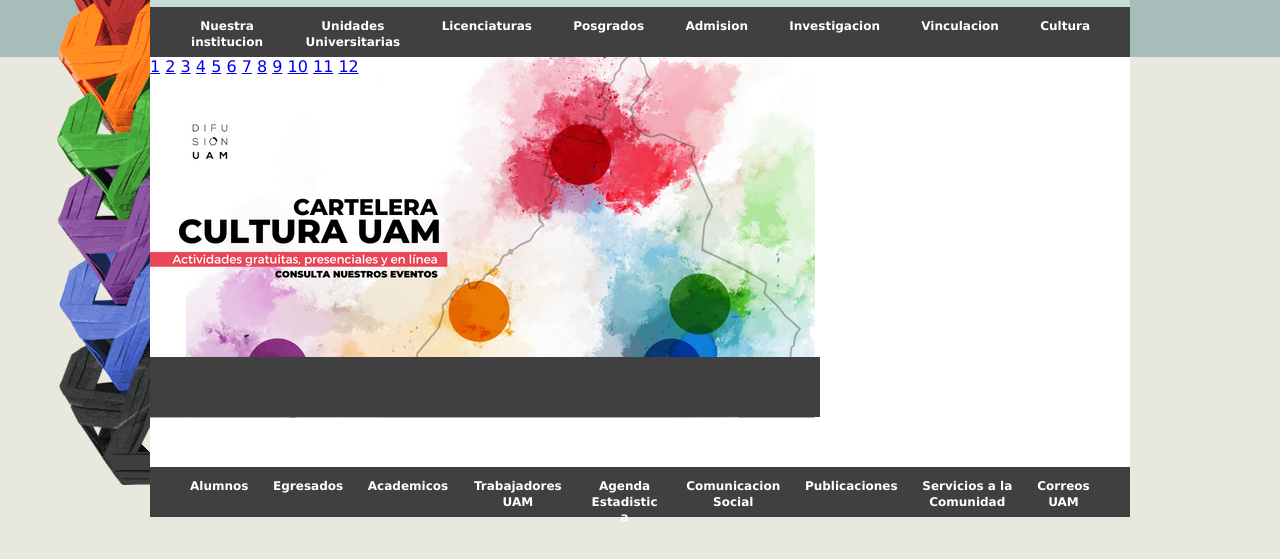
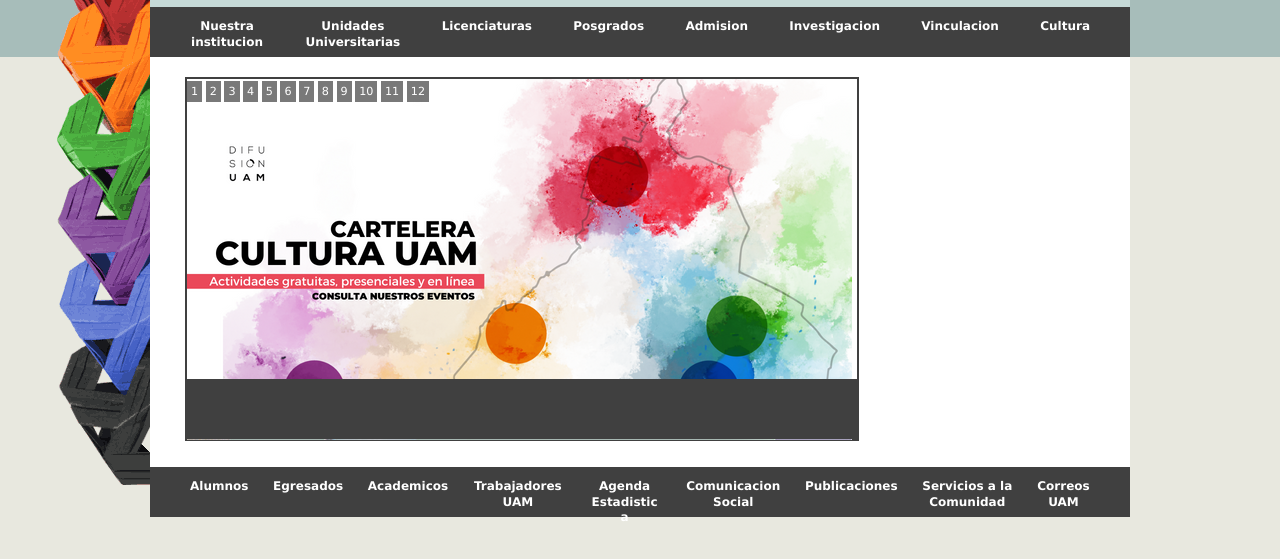
Before and after one commit to rhdedgar23/UAM-LandingPage, a plain HTML site: page index.html in a window 1280 px wide. Shown: the part 93-652 px from the top of the page. Drawn offline with Linux system fonts and the light colour scheme.

Commit message:
Termino de Carrusel. Falta colocar el div "imagenes-aside"

```diff
--- a/app/scss/_navLinks.scss
+++ b/app/scss/_navLinks.scss
@@ -70,18 +70,37 @@
         grid-column-start: 1;
         grid-column-end: 5;
         background-color: #fff;
+        font-size: 70%;
 
         .carrusel{
-
+            position: absolute;
             width: 670px;
             height: 360px;
+            left: 35px;
+            top: 20px;
+            box-sizing: content-box;
+            border-width: 2px;
+            border-style: solid;
+            border-color: #404040;
+
 
             .slide-number{
                 position: absolute;
                 z-index: 2;
+                //overflow: hidden;
+                top: 6px;
+
+                a{
+                    color: #fff;
+                    text-decoration: none;
+                    background-color: #404040;
+                    background-color: rgba(64, 64, 64, 0.70);
+                    padding: 4px;
+
+                }
             }
 
-            img{
+            img, .slides{
                 position: absolute;
                 z-index: 0;
                 //display:none;
@@ -99,7 +118,9 @@
                 }
         }
 
+        .imagenes-aside{
 
+        }
     }
 
     .links2{
```
Also changed, not shown: app/scss/style.css, 1 other file.
